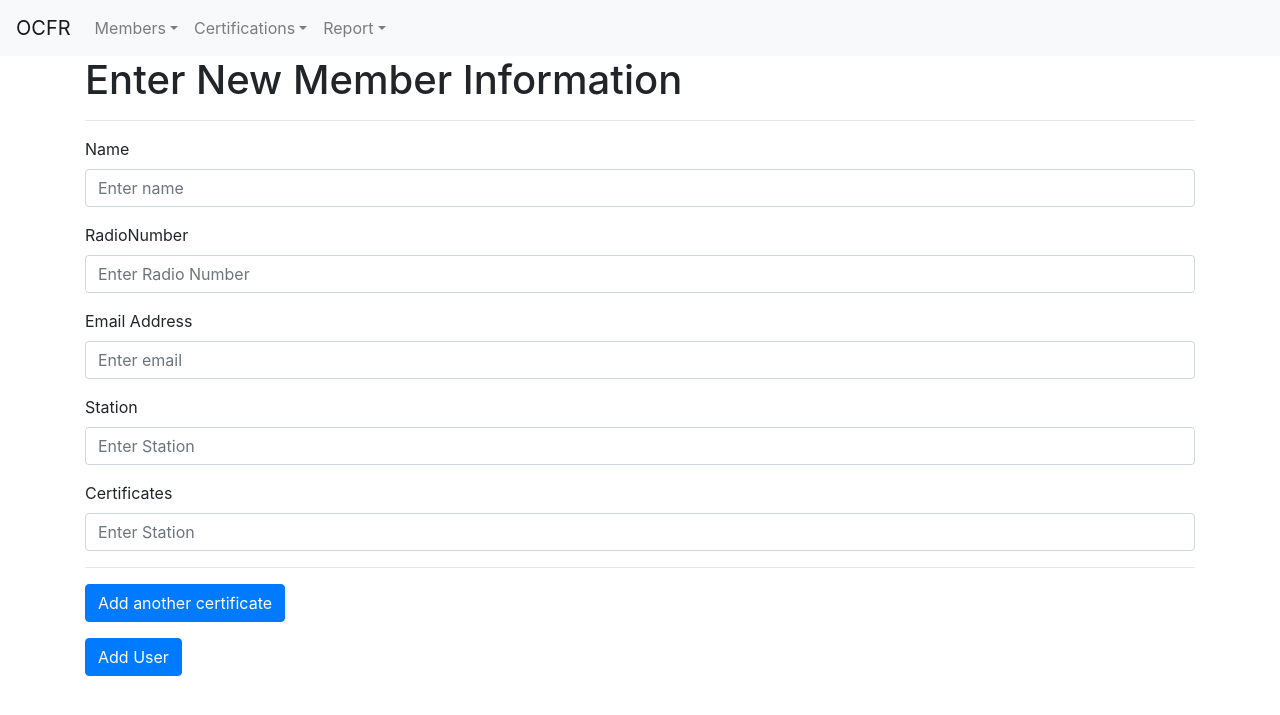
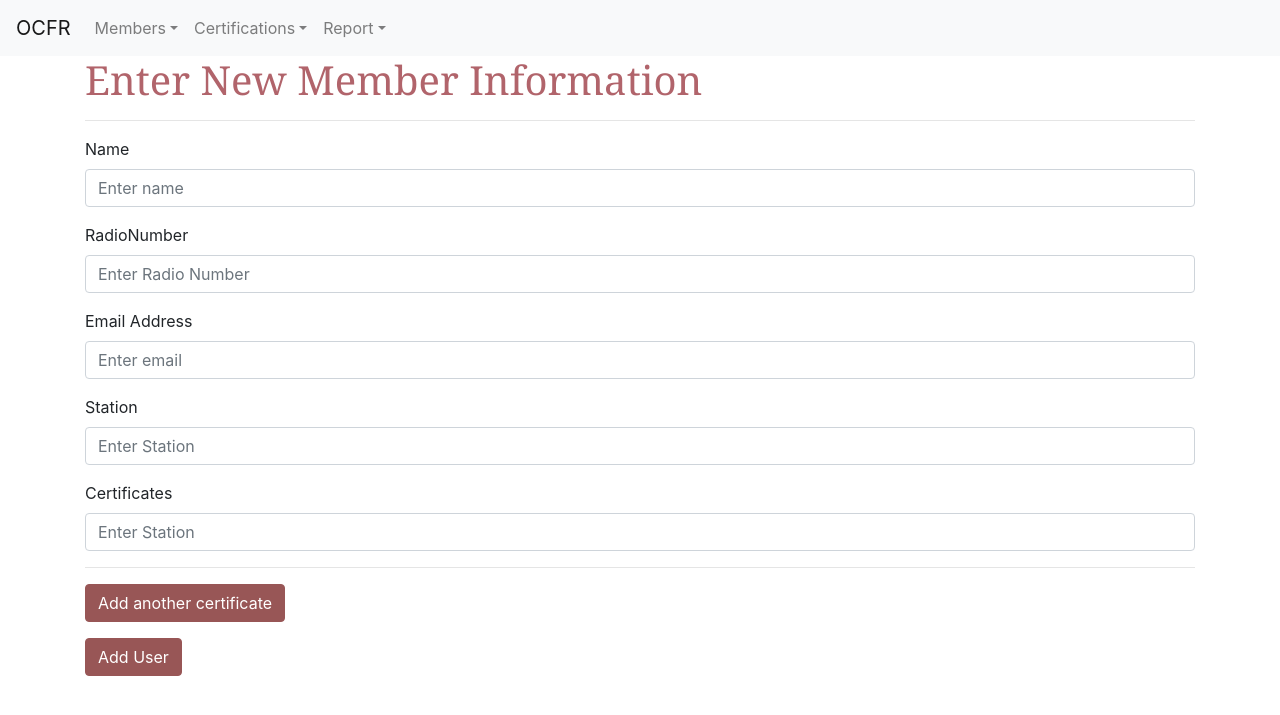
Before and after one commit to mgaj18/OCFR, a PHP site: page /addMembers.html in a window 1280 px wide. Shown: the top 715 px of the page. Run offline with PHP 8.4, Linux system fonts and the light colour scheme.

Commit message:
Heading and Btn Aes
Added some heading and btn colors to create some sort of theme for website.
Css currently has H1 but probably should be made a class.

```diff
--- a/app/public/CSS/site.css
+++ b/app/public/CSS/site.css
@@ -11,3 +11,13 @@
   margin-left: 2%;
   margin-right:2%;
 }
+
+h1{
+  font-family: georgia;
+  color: rgb(177, 100, 107);
+}
+
+.btn-primary{
+  background-color:rgb(152, 86, 86);
+  border-color:rgb(152, 86, 86);
+}
--- a/app/public/addMembers.html
+++ b/app/public/addMembers.html
@@ -51,7 +51,7 @@
   <body>
 
     <div class = "container">
-      <h1> Enter New Member Information </h1>
+      <h1 class = "niceheader"> Enter New Member Information </h1>
       <hr>
     <form>
       <div class="form-group">
```
